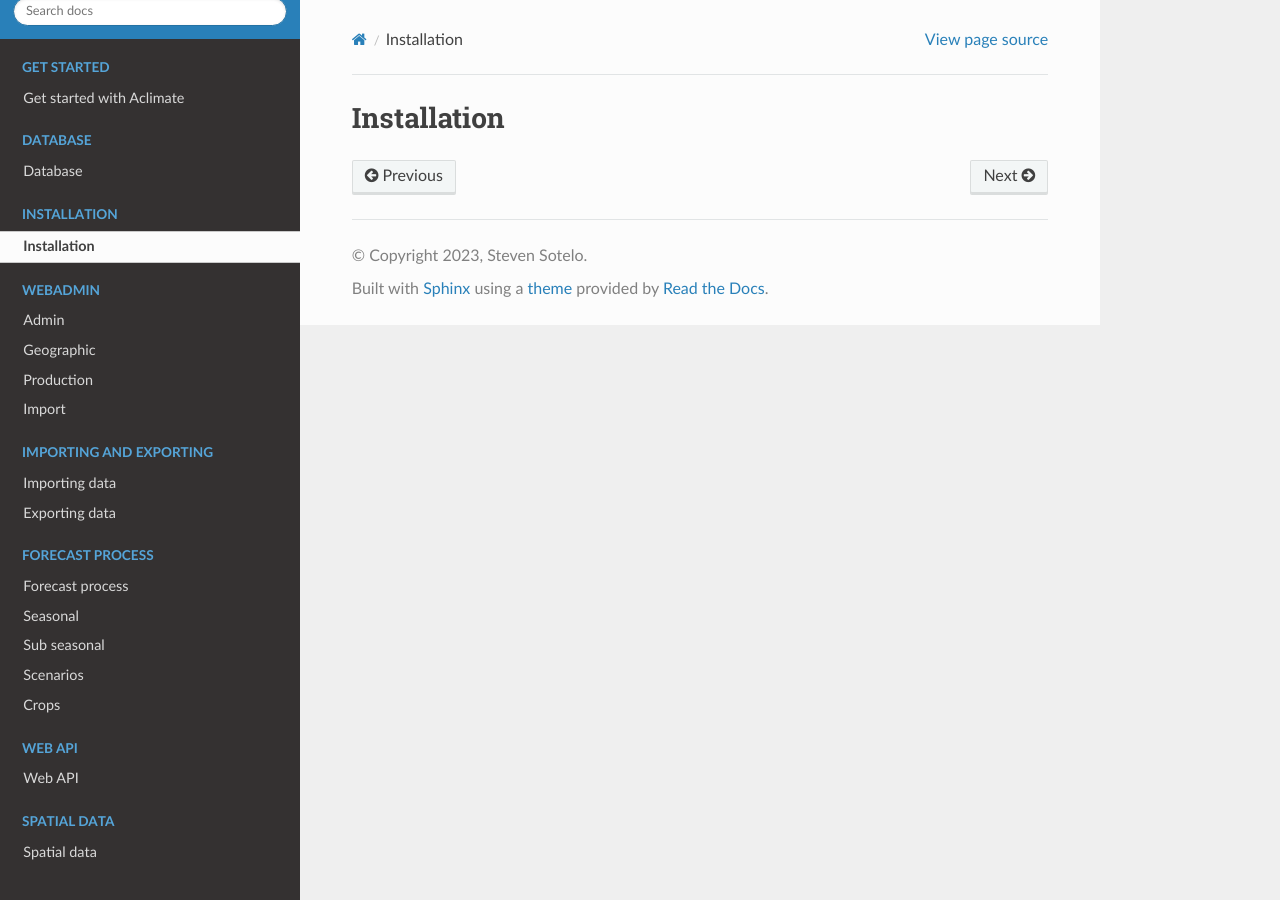
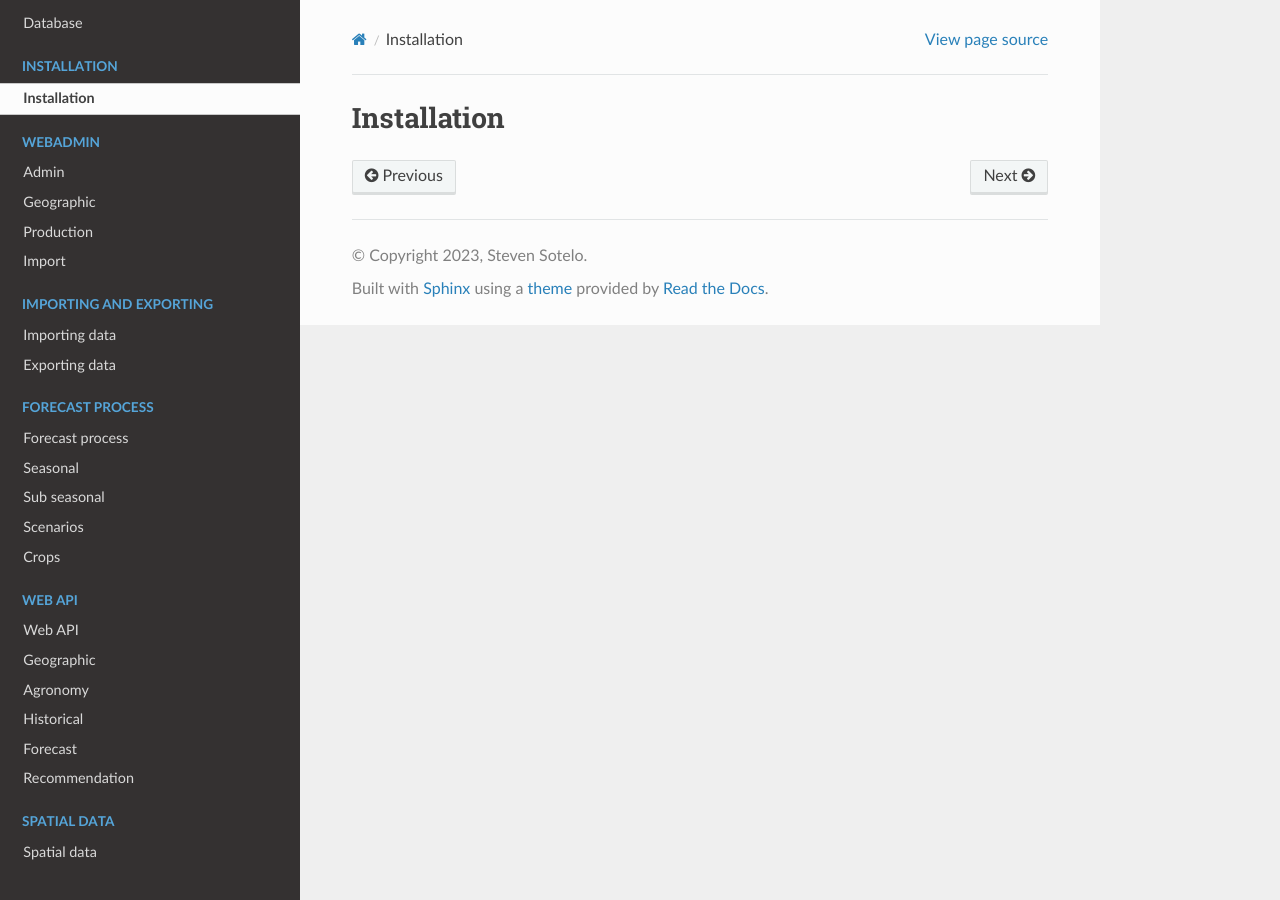
Before and after one commit to stevensotelo/aclimate_docs, a Sphinx documentation site: the page built from docs/source/04-installation.rst, in a window 1280 px wide. Built offline with Sphinx 7.4.7 and the Read the Docs theme 2.0.0, drawn with Linux system fonts in a browser that asks for light colours; pages that are not in the unit, such as notebooks, are missing from menus.

Commit message:
added webapi

```diff
--- /dev/null
+++ b/docs/source/08-agronomic.rst
@@ -0,0 +1,2 @@
+Agronomy
+========
--- /dev/null
+++ b/docs/source/08-forecast.rst
@@ -0,0 +1,2 @@
+Forecast
+========
--- /dev/null
+++ b/docs/source/08-geographic.rst
@@ -0,0 +1,2 @@
+Geographic
+==========
--- /dev/null
+++ b/docs/source/08-historical.rst
@@ -0,0 +1,2 @@
+Historical
+==========
--- /dev/null
+++ b/docs/source/08-recommendation.rst
@@ -0,0 +1,2 @@
+Recommendation
+==============
--- a/docs/source/index.rst
+++ b/docs/source/index.rst
@@ -73,6 +73,11 @@ and tailoring to crop-specific decision-making processes.
   :caption: Web API
 
   08-webapi
+  08-geographic
+  08-agronomic
+  08-historical
+  08-forecast
+  08-recommendation
 
 .. toctree::
   :hidden:
```
Also changed, not shown: other parts of docs/source/index.rst (+2 -2 lines).
